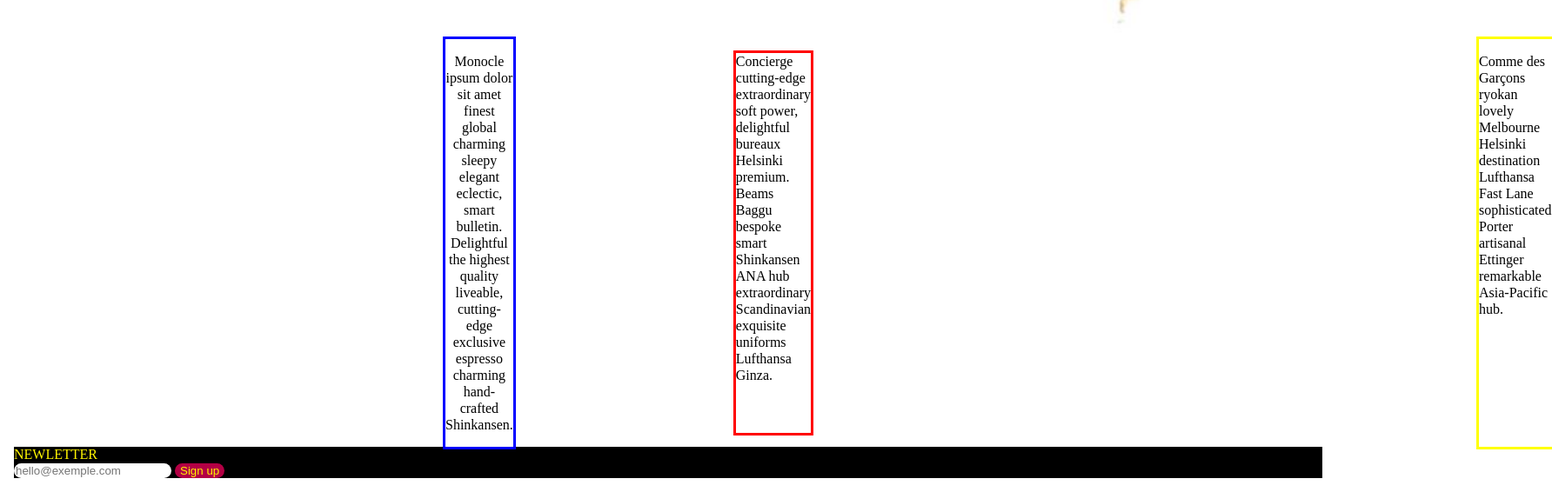
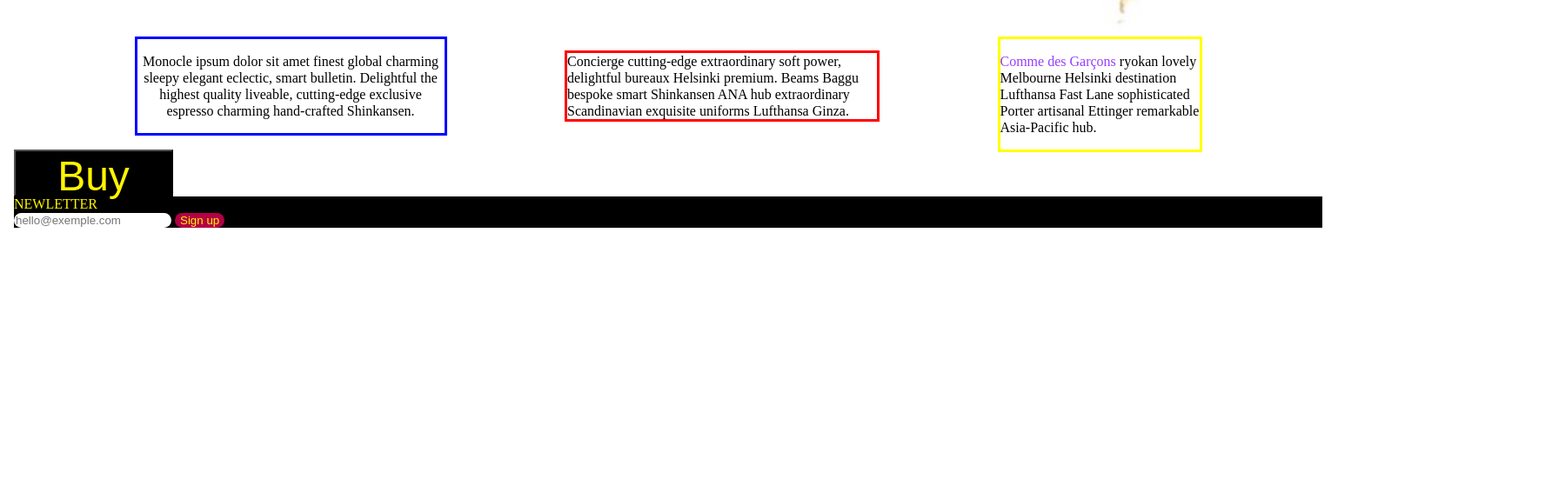
Before and after one commit to MostaphaEchelhi/MEMCAP, a website built with Vite: page index.html in a window 1536 px wide. Shown: the part 561-1127 px from the top of the page at 87% size, 1784 px wide, since content can reach past the window. After the commit the page ends 839 px from the top, so only its background shows below. Built offline with nearby package versions, Linux system fonts and the light colour scheme.

Commit message:
desktop fix

```diff
--- a/index.html
+++ b/index.html
@@ -30,8 +30,12 @@
         </div>
 
         <div class="text4">
-            <p>Comme des Garçons ryokan lovely Melbourne Helsinki destination Lufthansa Fast Lane sophisticated Porter artisanal Ettinger remarkable Asia-Pacific hub.</p>
+            <p><span class="desktopPurple">Comme des Garçons </span>ryokan lovely Melbourne Helsinki destination Lufthansa Fast Lane sophisticated Porter artisanal Ettinger remarkable Asia-Pacific hub.</p>
         </div>
+    </div>
+
+    <div class="buyBtn">
+        <button class="buyitem">Buy</button>
     </div>
 
     <footer>
--- a/style.scss
+++ b/style.scss
@@ -30,6 +30,8 @@
     color: black;
     outline: solid green;
     margin-right: 9rem;
+    max-width: 284px;
+    max-height: 204px;
 }
 
 .yellow-background {
@@ -52,11 +54,15 @@
 .espresso {
     margin-left: 9rem;
     outline: solid blue;
+    max-width: 292px;
+    max-height: 135px;
 }
 
 .text3 {
     outline: solid red;
     margin-right: 6rem;
+    max-width: 292px;
+    max-height: 155px;
 }
 
 .rosePic {
@@ -66,6 +72,8 @@
 .text4 {
     outline: solid yellow;
     margin-left: 6rem;
+    max-width: 292px;
+    max-height: 104px;
 }
 
 .parrot {
@@ -102,21 +110,29 @@
         line-height: 58px;
         margin-right: 13rem;
         margin-left: 9rem;
+        max-width: 285px;
+        max-height: 430px;
     }
 
     .espresso {
         margin-left: 31rem;
         margin-right: 7rem;
+        max-width: 288px;
+        max-height: 135px;
     }
 
     .text3 {
         margin-right: 29rem;
         margin-left: 9rem;
+        max-width: 288px;
+        max-height: 155px;
     }
 
     .text4 {
         margin-left: 19rem;
         margin-right: 18rem;
+        max-width: 2847px;
+        max-height: 104px;
     }
 
     .rosePic {
@@ -140,15 +156,32 @@
         margin-left: 9rem;
         margin-right: 30rem;
         margin-top: 8rem;
-
+        max-width: 418px;
+        max-height: 430px;
     }
 
     .espresso {
         text-align: center;
+        max-width: 353px;
+        max-height: 135px;
+        margin: 0;
+    }
+
+    .text3 {
+        max-width: 356px;
+        max-height: 155px;
+        margin: 0;
+    }
+
+    .text4 {
+        max-width: 229px;
+        max-height: 163px;
+        margin: 0;
     }
 
     .parrot {
         display: none;
+
     }
 
     .bird {
@@ -157,6 +190,25 @@
 
     .desktopFlex {
         display: flex;
+        flex-direction: row;
+        justify-content: space-evenly;
+        align-items: baseline;
+    }
+
+    .desktopPurple {
+        color: #973EFF;
+    }
+
+    .buyBtn {
+        display: flex;
+    }
+
+    .buyitem {
+        font-size: 3rem;
+        width: 183px;
+        height: 54px;
+        background-color: #000000;
+        color: #FFF500;
     }
 
     footer {
```
Also changed, not shown: style.css.
